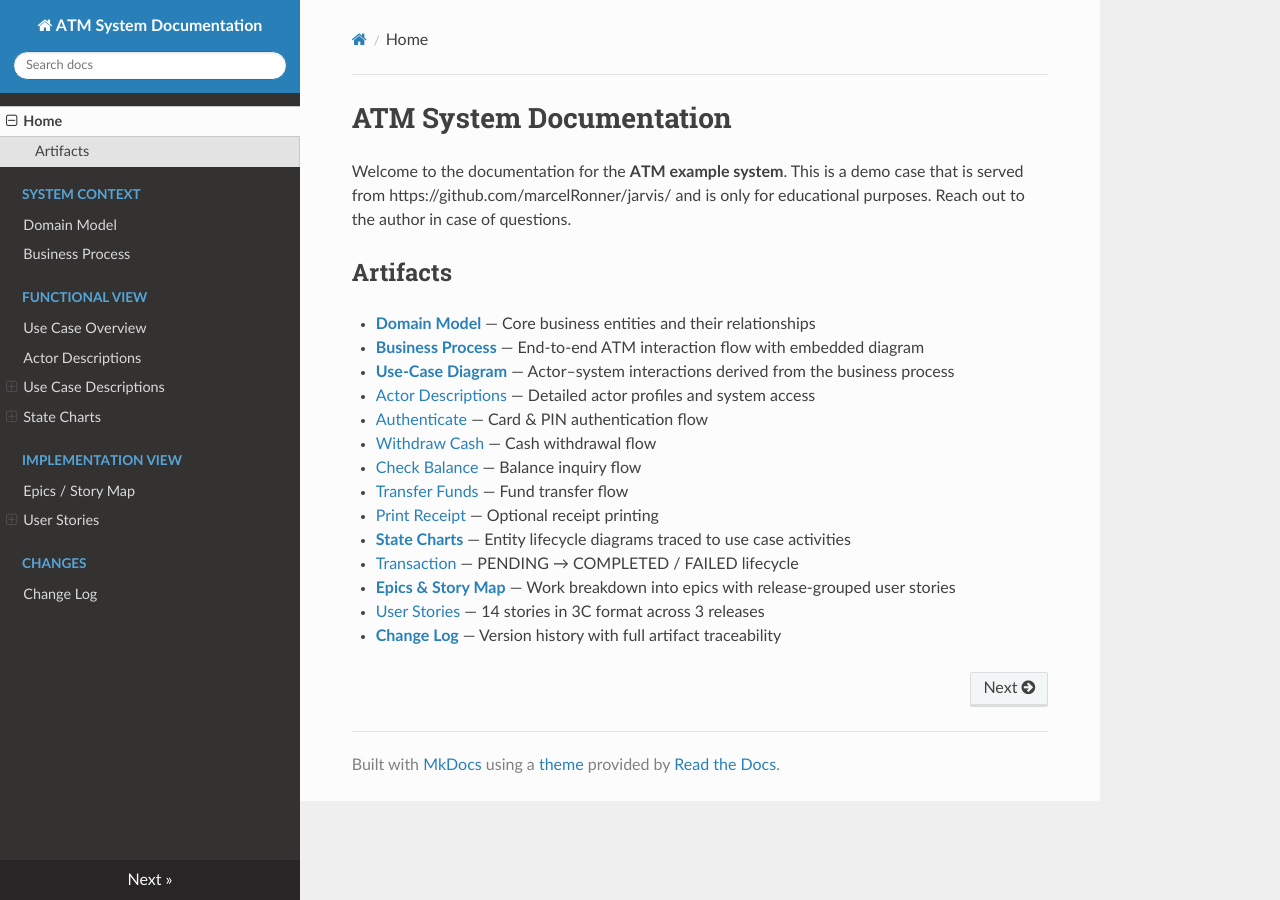
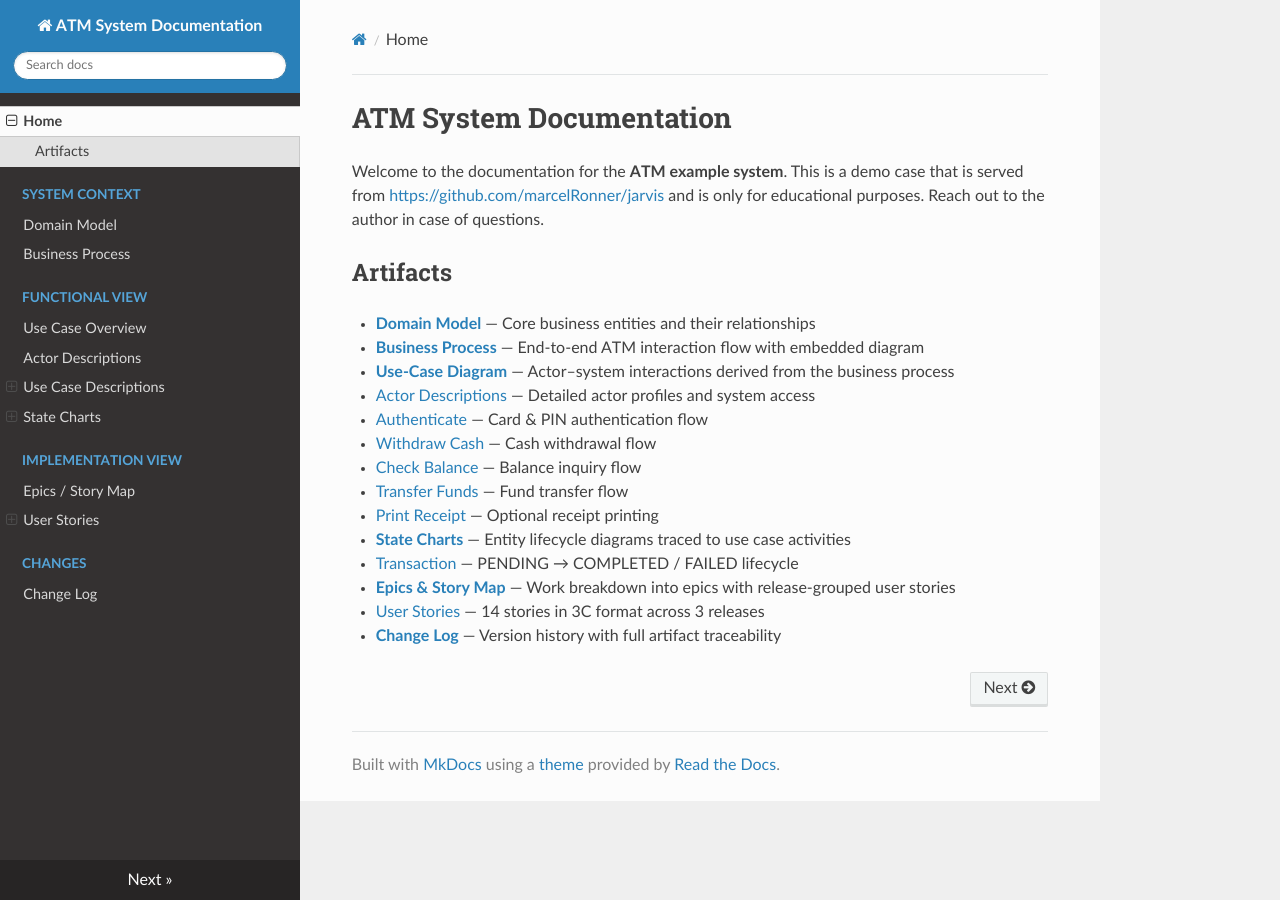
Before and after one commit to marcelRonner/jarvis, an MkDocs documentation site: the page built from docs/index.md, in a window 1280 px wide. Built offline with MkDocs 1.6.1, drawn with Linux system fonts in a browser that asks for light colours; nearby versions of some CDN libraries; some of the changed lines change nothing that is shown.

Commit message:
update link info

```diff
--- a/docs/index.md
+++ b/docs/index.md
@@ -1,7 +1,7 @@
 # ATM System Documentation
 
 Welcome to the documentation for the **ATM example system**.
-This is a demo case that is served from https://github.com/marcelRonner/jarvis/ and is only for educational purposes. Reach out to the author in case of questions.
+This is a demo case that is served from [https://github.com/marcelRonner/jarvis](https://github.com/marcelRonner/jarvis) and is only for educational purposes. Reach out to the author in case of questions.
 
 ## Artifacts
 
```
